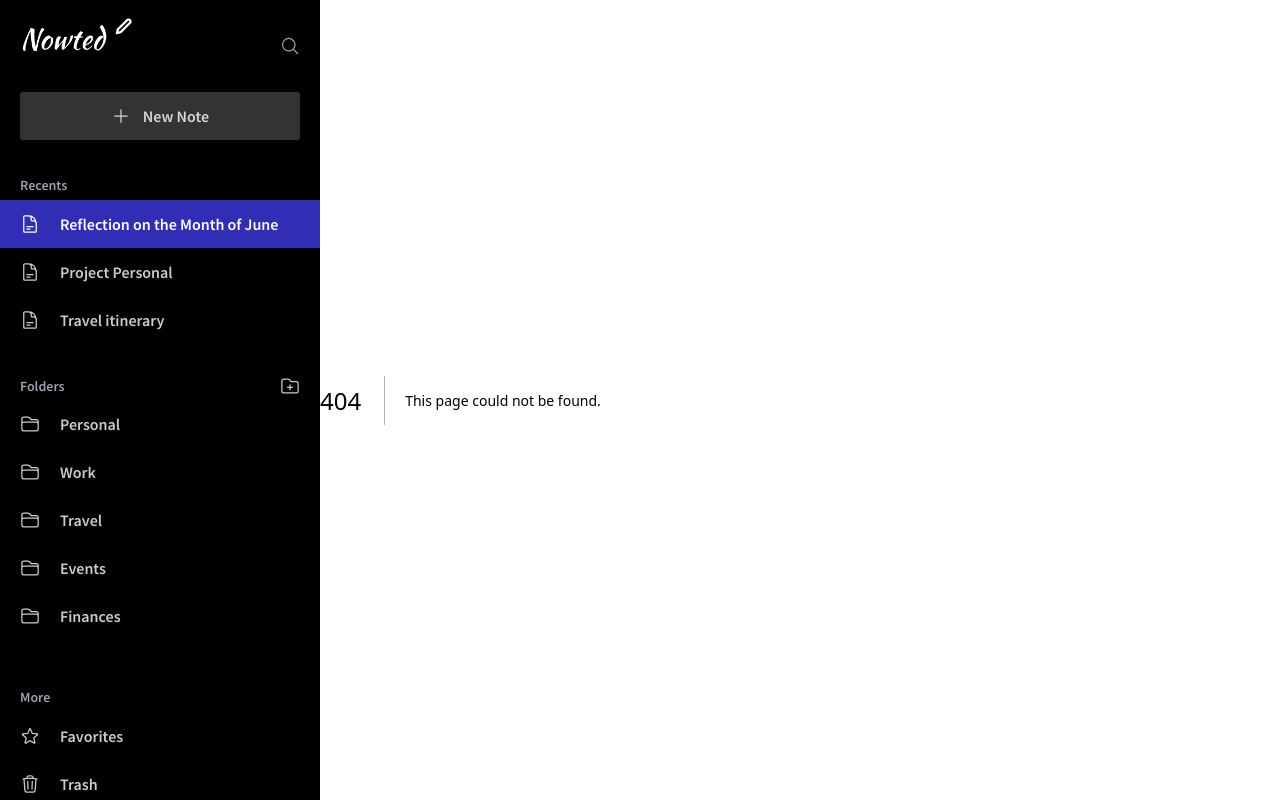
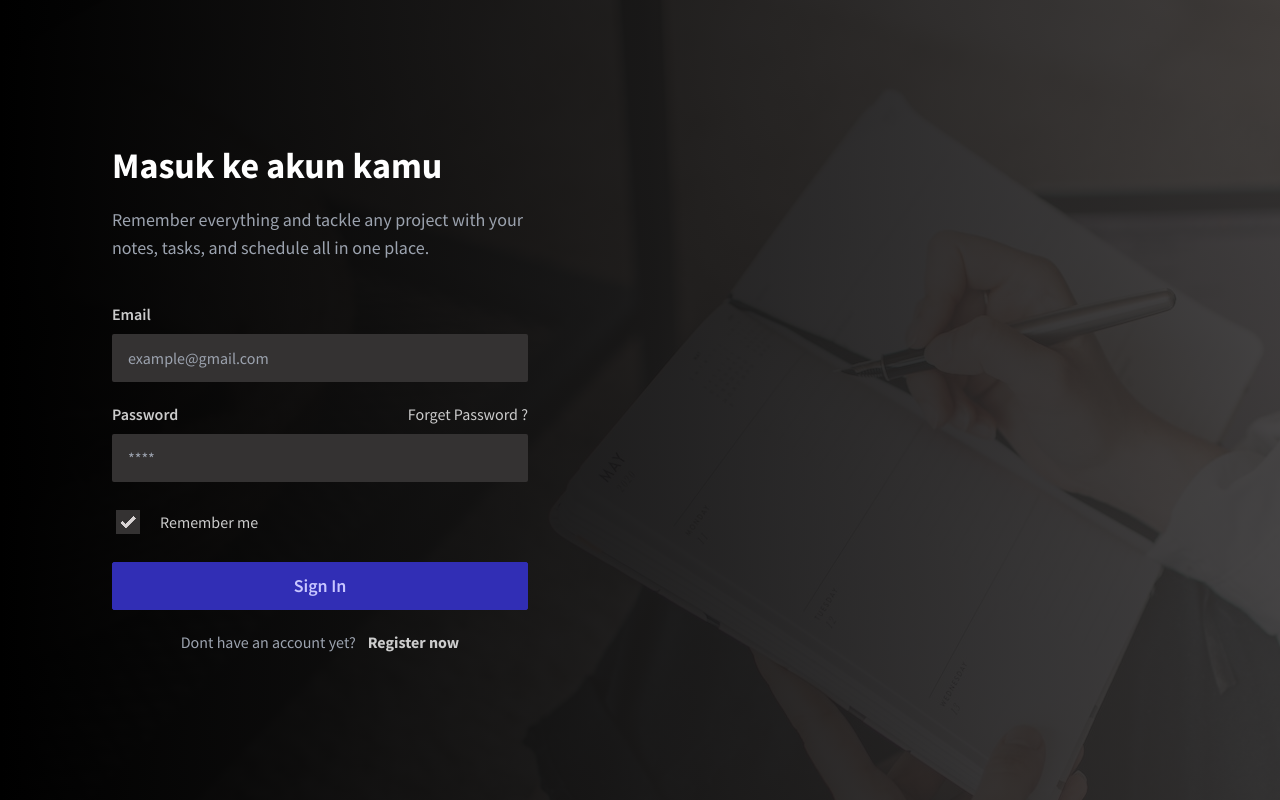
Before and after one commit to harithya/Nowted-App, a Next.js app: page /auth/login in a window 1280 px wide. Before the commit this address had no page. Built offline with nearby package versions, Linux system fonts and the light colour scheme.

Commit message:
menambahkan halaman register

```diff
--- /dev/null
+++ b/pages/auth/login.tsx
@@ -0,0 +1,60 @@
+/* eslint-disable @next/next/no-img-element */
+import AuthLayout from "@/components/Layout/AuthLayout";
+import MainLayout from "@/components/Layout/MainLayout";
+import { LockClosedIcon, UserIcon } from "@heroicons/react/24/outline";
+import Image from "next/image";
+import Link from "next/link";
+import React, { ReactElement } from "react";
+
+const Login = () => {
+  return (
+    <div className="mt-10 space-y-5">
+      <div className="form-control">
+        <label className="font-semibold">Email</label>
+        <input
+          className="input input-bordered w-full"
+          placeholder="example@gmail.com"
+        />
+      </div>
+      <div className="form-control">
+        <div className="flex justify-between">
+          <label className="font-semibold">Password</label>
+          <label className="font-medium">Forget Password ?</label>
+        </div>
+        <input className="input input-bordered w-full" placeholder="****" />
+      </div>
+      <div className="form-control ">
+        <label className="label cursor-pointer flex-row-reverse justify-end">
+          <span className="font-medium ml-5">Remember me</span>
+          <input
+            type="checkbox"
+            checked
+            className="checkbox checkbox-primary"
+          />
+        </label>
+      </div>
+      <div className="space-y-5">
+        <button className="btn btn-info w-full text-lg capitalize">
+          Sign In
+        </button>
+        <div className="flex justify-center items-center space-x-3">
+          <label className="text-gray-400">Dont have an account yet?</label>
+          <Link href="/auth/register" className="font-bold">
+            Register now
+          </Link>
+        </div>
+      </div>
+    </div>
+  );
+};
+
+Login.getLayout = (page: ReactElement) => (
+  <AuthLayout
+    title="Masuk ke akun kamu"
+    subtitle="Remember everything and tackle any project with your notes, tasks, and schedule all in one place."
+  >
+    {page}
+  </AuthLayout>
+);
+
+export default Login;
--- a/pages/index.tsx
+++ b/pages/auth/register.tsx
@@ -1,13 +1,13 @@
-/* eslint-disable @next/next/no-img-element */
 import AuthLayout from "@/components/Layout/AuthLayout";
-import MainLayout from "@/components/Layout/MainLayout";
-import { LockClosedIcon, UserIcon } from "@heroicons/react/24/outline";
-import Image from "next/image";
 import React, { ReactElement } from "react";
 
-const Login = () => {
+const Register = () => {
   return (
     <div className="mt-10 space-y-5">
+      <div className="form-control">
+        <label className="font-semibold">Name</label>
+        <input className="input input-bordered w-full" placeholder="Jhon Doe" />
+      </div>
       <div className="form-control">
         <label className="font-semibold">Email</label>
         <input
@@ -16,10 +16,7 @@ const Login = () => {
         />
       </div>
       <div className="form-control">
-        <div className="flex justify-between">
         <label className="font-semibold">Password</label>
-          <label className="font-medium">Forget Password ?</label>
-        </div>
         <input className="input input-bordered w-full" placeholder="****" />
       </div>
       <div className="form-control ">
@@ -36,24 +33,20 @@ const Login = () => {
         <button className="btn btn-info w-full text-lg capitalize">
           Sign In
         </button>
-        <div className="flex justify-center items-center space-x-3">
-          <label className="text-gray-400">Dont have an account yet?</label>
-          <a href="#" className="font-bold">
-            Register now
-          </a>
-        </div>
       </div>
     </div>
   );
 };
 
-Login.getLayout = (page: ReactElement) => (
+Register.getLayout = (page: ReactElement) => {
+  return (
     <AuthLayout
-    title="Masuk ke akun kamu"
-    subtitle="Remember everything and tackle any project with your notes, tasks, and schedule all in one place."
+      title="Bikin akun baru"
+      subtitle="Nggak susah kok, kamu cuma tinggal masukin beberapa data aja terus langsung jadi deh!"
     >
       {page}
     </AuthLayout>
   );
+};
 
-export default Login;
+export default Register;
```
Lines whose indentation alone changed are shown as unchanged.
